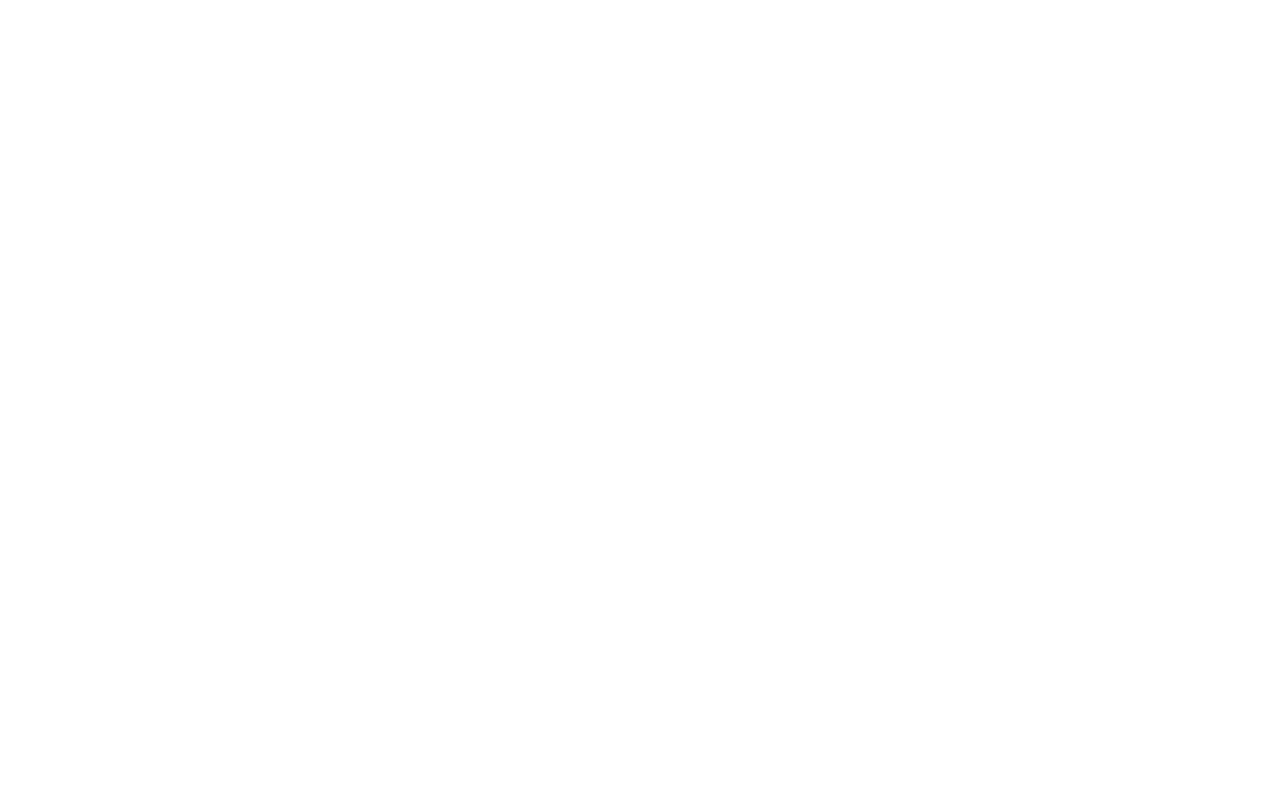
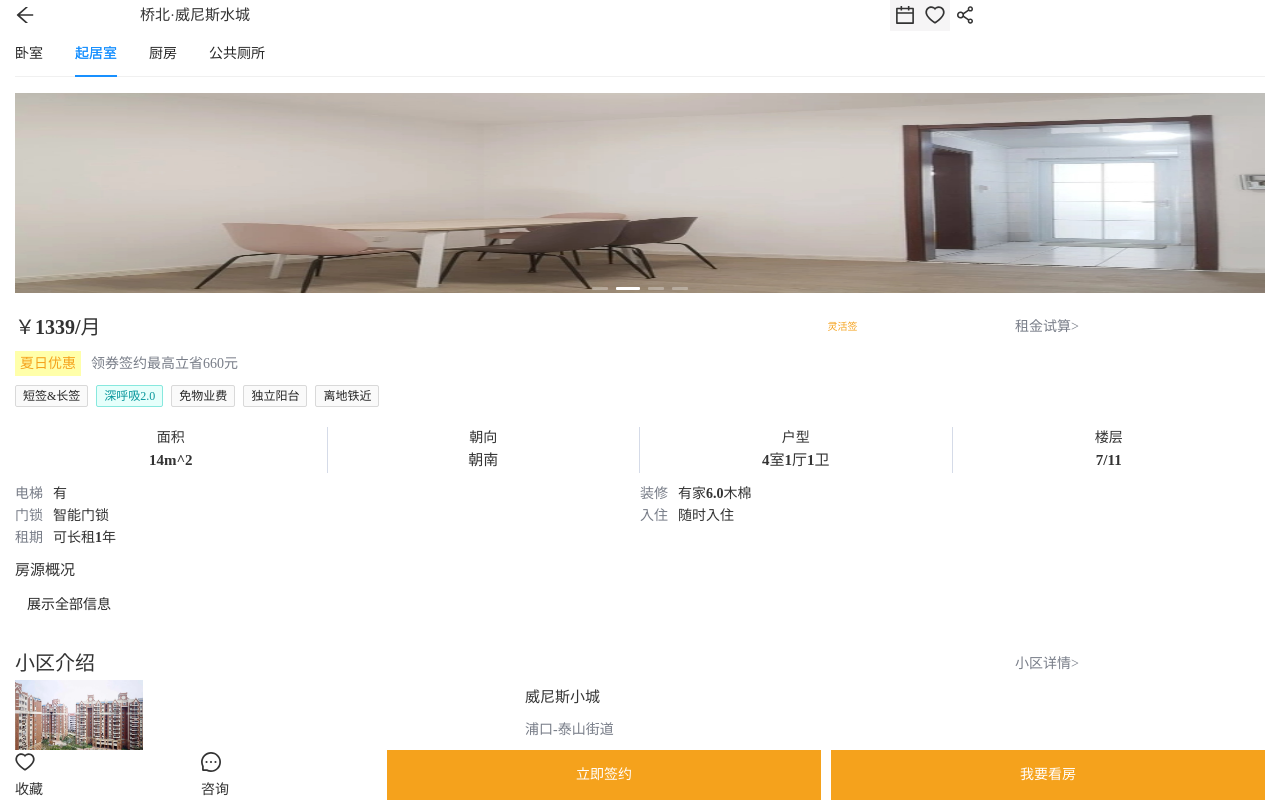
Before and after one commit to ynn1830084621/hkzf-project, a React (Create React App) app in the folder hkzf-mobile/: page /detail/1 in a window 1280 px wide. Before the commit this address had no page. Built offline with nearby package versions, Linux system fonts and the light colour scheme.

Commit message:
"收藏功能实现"

```diff
--- a/hkzf-mobile/src/App.js
+++ b/hkzf-mobile/src/App.js
@@ -22,7 +22,7 @@ function App() {
                 </Route>
                 <Route path='/citylist' element={<CityList/>} />
                 <Route path='/collect' element={<Collect/>} />
-                <Route path='/detail' element={<Detail/>} />
+                <Route path='/detail/:id' element={<Detail/>} />
             </Routes>
         </Router>
         // <div>根组件<Button>按钮</Button> </div>
--- a/hkzf-mobile/src/pages/Detail/index.js
+++ b/hkzf-mobile/src/pages/Detail/index.js
@@ -1,15 +1,16 @@
 import React, { useState } from 'react';
-import { ArrowLeftOutlined, CalendarOutlined, HeartOutlined, ShareAltOutlined, MessageOutlined} from '@ant-design/icons'
-import { useNavigate } from 'react-router-dom'
+import { ArrowLeftOutlined, CalendarOutlined, HeartOutlined, HeartTwoTone, ShareAltOutlined, MessageOutlined} from '@ant-design/icons'
+import { useNavigate, useParams } from 'react-router-dom'
 import { Carousel, Tag, Tabs, Collapse } from 'antd';
-import { useDispatch } from 'react-redux';
-import { addCount } from '../../reducer/citySlice'
+import { useSelector, useDispatch } from 'react-redux';
+import { changeFlag } from '../../reducer/citySlice'
 import './index.scss'
 import bedroom  from '../../assets/images/house/bedroom.png'
 import living  from '../../assets/images/house/living.png'
 import cook  from '../../assets/images/house/cook.png'
 import bathroom  from '../../assets/images/house/bathroom.png'
 import community from '../../assets/images/community.png'
+
 
 const { TabPane } = Tabs;
 const { Panel } = Collapse;
@@ -40,10 +41,20 @@ const setting = [
   {id: 5, set: '租期', text: '可长租1年'},
 ];
 const text = ` 房源位置 为您推荐这套位于运河明珠的房源。共有12栋楼。有24小时安保。该小区有1个出入口。人车均通过此门进出。小区里有健身广场，饮水站，快递柜，花园，生活氛围浓厚。楼下的健身广场，开放给小区居民使用。楼栋概况 小区建成于2008年，楼龄较新。房源所在楼栋共有7层。楼道内比较干净整洁，日常有专人负责清理打扫。单元口配备了门禁，提升了安全性。房源概况 房源位于第1层，在窗边可欣赏小区花园景色，增添一份推窗见景的小美好。房源整体朝南。厨房有阳台，方便储物。厨房里配备了国内外一线品牌的烟机灶具。卫生间配置齐全。南北通透，空气能有效流通。该房源有2间卧室，照顾到不同家庭成员的需求，打造舒适的居住空间。`;
-function Detail() {
+function Detail(props) {
+  const params = useParams();
+  console.log(params, '1111')
   const navigate = useNavigate()
   const dispatch = useDispatch()
+  const { housesList } = useSelector(state => state.citys)
   const [ tabKey, setTabKey ] = useState();
+  const getInfo = () => (
+    housesList.filter((item) => {
+      // console.log(item.id, +params.id, 'id');
+      return item.id === +params.id
+    })
+  )
+  console.log(getInfo()[0], '000');
 
   return (
     <div className='detail'>
@@ -51,7 +62,7 @@ function Detail() {
         <span className='back' onClick={() => navigate(-1)} >
           <ArrowLeftOutlined />
         </span>
-        <span className='house'>威尼斯小城·4居室</span>
+        <span className='house'>{getInfo()[0].address}</span>
         <div className='head-icon'>
           <span className='houselist' onClick={() => {navigate('/home/houselist')}}><CalendarOutlined /></span>
           <span className='collect' onClick={() => {navigate('/collect')}}><HeartOutlined /></span>
@@ -87,7 +98,7 @@ function Detail() {
         </div>
         <div className='nav-content'>
           <div className='money'>
-            <span className='price'>￥1290/月</span>
+            <span className='price'>{getInfo()[0].price}</span>
             <span className='text'>灵活签</span>
             <span className='try'>租金试算{'>'}</span>
           </div>
@@ -188,8 +199,15 @@ function Detail() {
       </div>
       <div className='detail-foot'>
         <div className='foot-collect'>
-          <div className='collect-icon' onClick={() => dispatch(addCount())}>
-            <HeartOutlined />
+          <div
+            className='collect-icon'
+            // onClick={() => dispatch(addCount())}
+            onClick={() => {
+              console.log('11111')
+              dispatch(changeFlag(getInfo()[0]))
+            }}
+          >
+            {getInfo()[0].flag ? <HeartTwoTone  twoToneColor="#eb2f19" /> : <HeartOutlined /> }
           </div>
           <div>收藏</div>
         </div>
--- a/hkzf-mobile/src/pages/HouseList/index.js
+++ b/hkzf-mobile/src/pages/HouseList/index.js
@@ -9,18 +9,21 @@ import house4 from '../../assets/images/houses/house4.png'
 import house5 from '../../assets/images/houses/house5.png'
 import house6 from '../../assets/images/houses/house6.png'
 import { useNavigate } from 'react-router-dom';
+import {useSelector} from 'react-redux'
+
 
 
 function HouseList() {
+  const navigate = useNavigate()
+  const { housesList } = useSelector(state => state.citys)
   const houses = [
-    {id: 1, img: house1, address: '桥北·威尼斯水城', price: '￥1339/月', size: '合租 4居室 18m^2'  },
-    {id: 2, img: house2, address: '泰山街道·荣盛景秀澜山', price: '￥1160/月', size: '合租 4居室 16m^2'  },
-    {id: 3, img: house3, address: '桥北·江岸水城', price: '￥990/月', size: '合租 4居室 14.3m^2'  },
-    {id: 4, img: house4, address: '百家湖·湖滨世纪花园', price: '￥1590/月', size: '合租 4居室 18.7m^2'  },
-    {id: 5, img: house5, address: '岔路口·南方花园B组团', price: '￥1430/月', size: '合租 5居室 16m^2'  },
-    {id: 6, img: house6, address: '高新区·高新花苑', price: '￥990/月', size: '合租 4居室 14.9m^2'  },
+    {id: 1, img: house1, address: '桥北·威尼斯水城', size: '合租 4居室 18m^2'  },
+    {id: 2, img: house2, address: '泰山街道·荣盛景秀澜山', size: '合租 4居室 16m^2'  },
+    {id: 3, img: house3, address: '桥北·江岸水城', size: '合租 4居室 14.3m^2'  },
+    {id: 4, img: house4, address: '百家湖·湖滨世纪花园', size: '合租 4居室 18.7m^2'  },
+    {id: 5, img: house5, address: '岔路口·南方花园B组团', size: '合租 5居室 16m^2'  },
+    {id: 6, img: house6, address: '高新区·高新花苑', size: '合租 4居室 14.9m^2'  },
   ]
-  const navigate = useNavigate()
   return (
     <div className='houselist'>
       <div className='head'>
@@ -43,9 +46,15 @@ function HouseList() {
         <div className='house'>
           <div className='news'>
             {
-              houses.map((item) => {
+              houses.map((item, index) => {
                 return (
-                  <div className='house-item' key={item.id} onClick={() => {navigate('/detail')}} >
+                  <div
+                    className='house-item'
+                    key={item.id}
+                    onClick={() => {
+                      navigate(`/detail/${item.id}`)
+                    }}
+                  >
                     <div className='img'>
                       <Card
                         style={{height: 120, width: '100%'}}
@@ -54,13 +63,13 @@ function HouseList() {
                       </Card>
                       <div className='address'>
                         <span><EnvironmentOutlined /></span>
-                        {item.address}
+                        {housesList[index].address}
                       </div>
                       <div className='img-icon'>
                         <HeartOutlined />
                       </div>
                     </div>
-                    <div className='price'>{item.price}</div>
+                    <div className='price'>{housesList[index].price}</div>
                     <div className='size'>{item.size}</div>
                     <div className='tag'>
                       <Tag color="success">新上</Tag>
--- a/hkzf-mobile/src/reducer/citySlice.js
+++ b/hkzf-mobile/src/reducer/citySlice.js
@@ -5,6 +5,14 @@ export const citySlice = createSlice({
     initialState: {
         city: '上海',
         collectNum: 0,
+        housesList: [
+            {id: 1, address: '桥北·威尼斯水城', price: '￥1339/月', flag: false  },
+            {id: 2, address: '泰山街道·荣盛景秀澜山', price: '￥1160/月', flag: false  },
+            {id: 3, address: '桥北·江岸水城', price: '￥990/月', flag: false  },
+            {id: 4, address: '百家湖·湖滨世纪花园', price: '￥1590/月', flag: false  },
+            {id: 5, address: '岔路口·南方花园B组团', price: '￥1430/月', flag: false  },
+            {id: 6, address: '高新区·高新花苑', price: '￥990/月', flag: false  },
+        ],
     },
     reducers: {
         changeCity: (state, action) => {
@@ -12,9 +20,17 @@ export const citySlice = createSlice({
         },
         addCount: state => {
             state.collectNum += 1
-        }
+        },
+        changeFlag: (state, action) => {
+            console.log(action, 'action')
+            state.housesList.map(item => {
+                if (item.id === action.payload.id) {
+                    item.flag = action.payload.flag ? false : true
+                }
+            })
+        },
     }
 })
 
-export const { changeCity, addCount } = citySlice.actions
+export const { changeCity, addCount, changeFlag } = citySlice.actions
 export default citySlice.reducer
```
